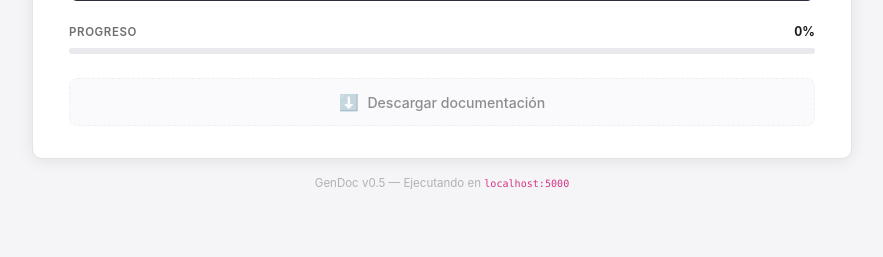
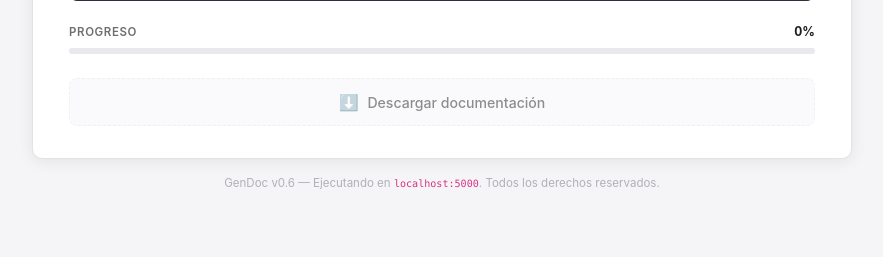
Before and after one commit to JossRubio/GenDoc, a Flask app: page / in a window 1280 px wide. Shown: the part 1169-1426 px from the top of the page, without its empty margins (198-1081 px from the left). Run offline with Flask 3, Linux system fonts and the light colour scheme; some libraries are stand-ins or nearby versions.

Commit message:
style: Actualización del footer de la interfaz

```diff
--- a/static/js/app.js
+++ b/static/js/app.js
@@ -103,6 +103,7 @@ const TRANSLATIONS = {
     progress:          "Progreso",
     downloadBtn:       "Descargar documentación",
     runningOn:         "Ejecutando en",
+    allRightsReserved: "Todos los derechos reservados.",
     // idle modal
     idleTitle:         "El servidor se cerrará automáticamente",
     idleBody:          "No se detectó actividad. GenDoc se apagará en",
@@ -195,6 +196,7 @@ const TRANSLATIONS = {
     progress:          "Progress",
     downloadBtn:       "Download documentation",
     runningOn:         "Running on",
+    allRightsReserved: "All rights reserved.",
     // idle modal
     idleTitle:         "The server will shut down automatically",
     idleBody:          "No activity detected. GenDoc will close in",
--- a/templates/index.html
+++ b/templates/index.html
@@ -345,7 +345,7 @@
     </div><!-- /gd-card -->
 
     <p class="text-center mt-3" style="font-size:0.72rem; color:#b0b0b8;">
-      GenDoc v0.5 &mdash; <span data-i18n="runningOn">Ejecutando en</span> <code>localhost:5000</code>
+      GenDoc v0.6 &mdash; <span data-i18n="runningOn">Ejecutando en</span> <code>localhost:5000</code>. <span data-i18n="allRightsReserved">Todos los derechos reservados.</span>
     </p>
 
   </div><!-- /container -->
```
